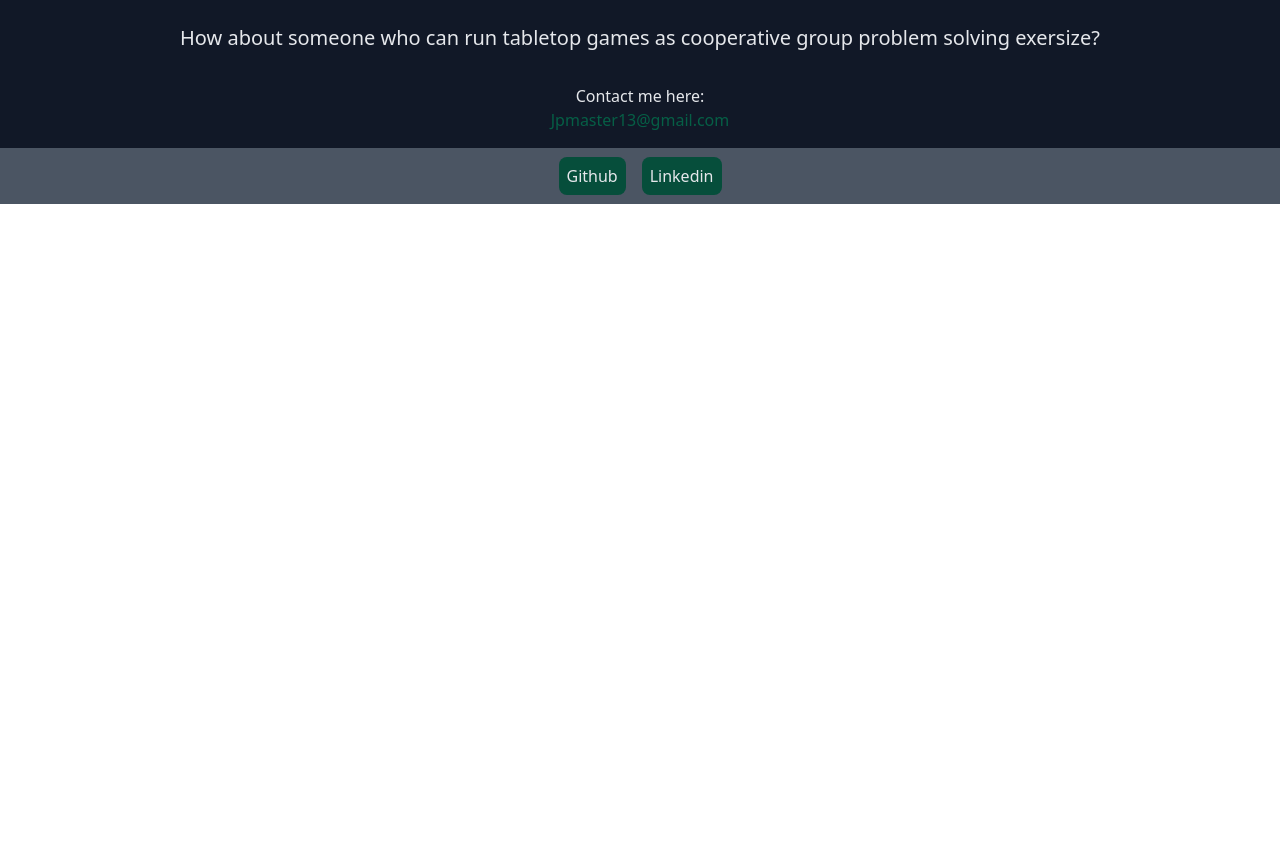
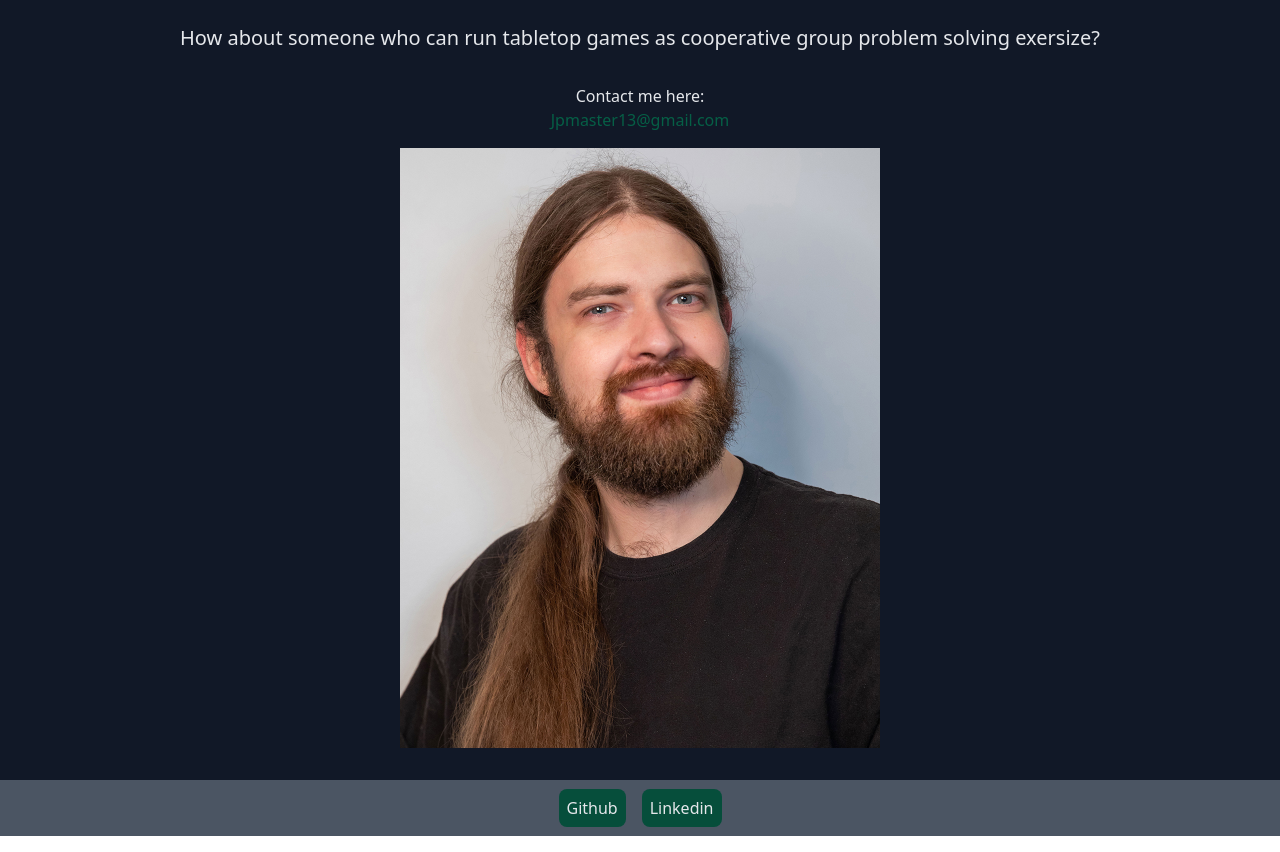
Before and after one commit to MorgansPlayGames/portfolio-2021, a React (Create React App) app: page /contact in a window 1280 px wide. Shown: the part 380-1232 px from the top of the page. Before the commit the page ends 800 px from the top, so only its background shows below. Built offline with nearby package versions, Linux system fonts and the light colour scheme.

Commit message:
Added a pic to contact page

```diff
--- a/src/pages/Contact.js
+++ b/src/pages/Contact.js
@@ -11,6 +11,7 @@ function Contact() {
     <p className="text-xl p-4 m-4">How about someone who can run tabletop games as cooperative group problem solving exersize?</p>
     <p>Contact me here:</p>
     <a className="text-green-800" href="mailto:jpmaster13@gmail.com">Jpmaster13@gmail.com</a>
+    <img src={process.env.PUBLIC_URL + 'ParkerHeadshot2.jpg'} className=' max-w-lg m-auto p-4'/>
   </main>
   )
 }
```
